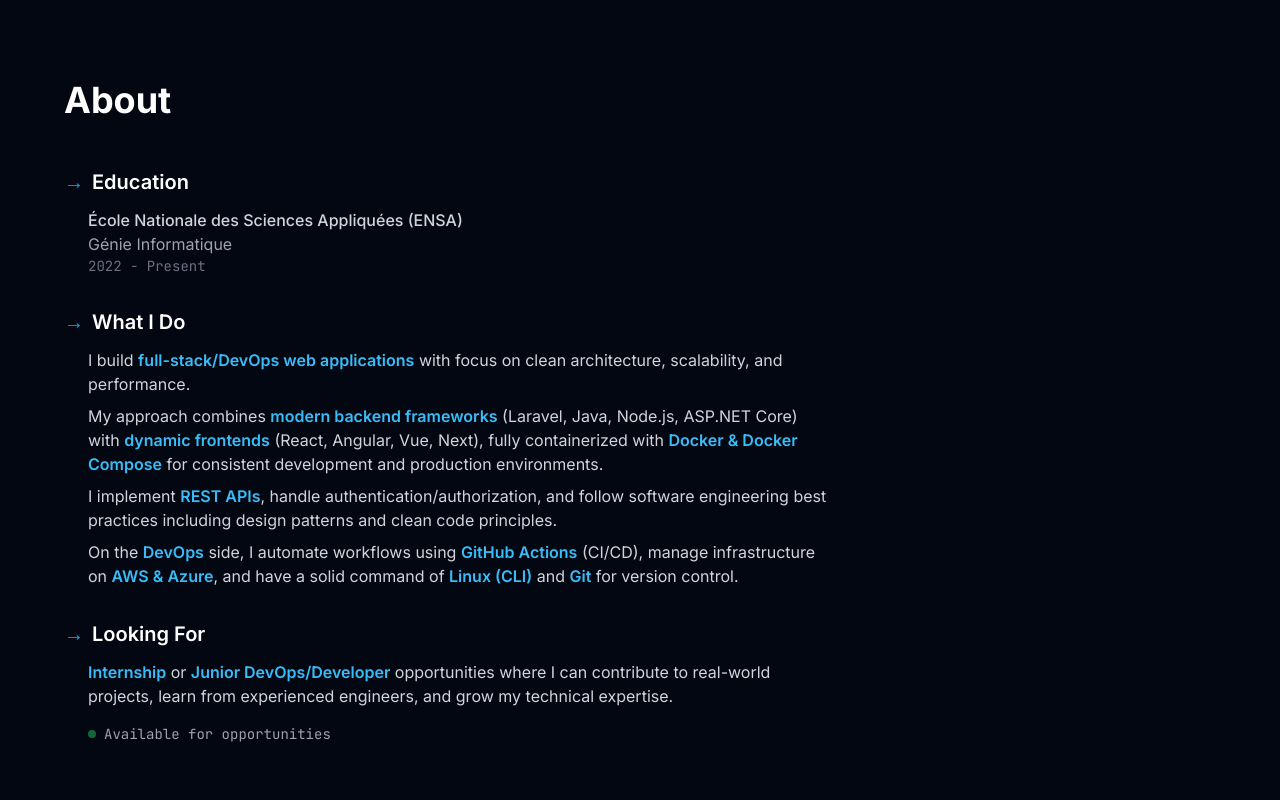
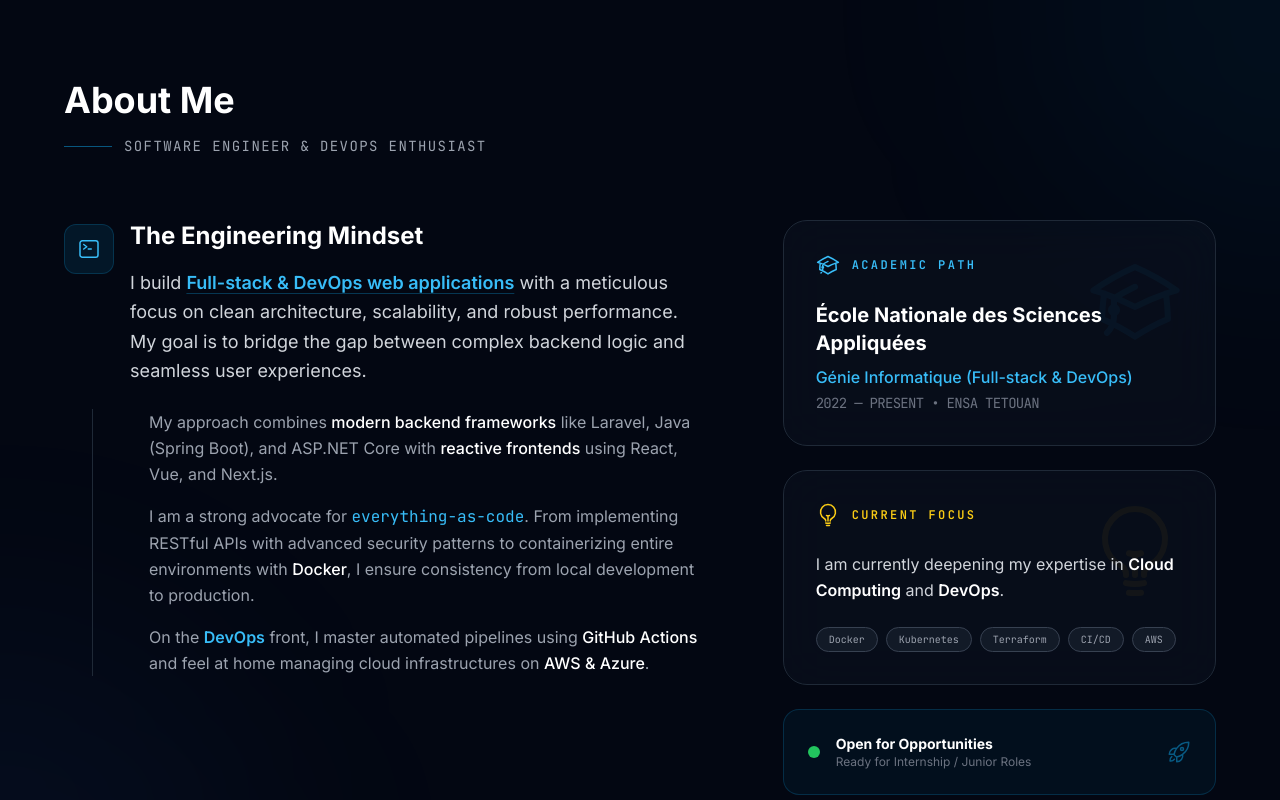
Before and after one commit to Mohammed-aymane-saber/portfolio, a React (Vite) app: page / in a window 1280 px wide. Shown: the part 800-1600 px from the top of the page. Built offline with nearby package versions, Linux system fonts and the light colour scheme.

Commit message:
feat: create About section component detailing personal narrative, academic path, and current focus.

```diff
--- a/src/components/About.jsx
+++ b/src/components/About.jsx
@@ -1,4 +1,5 @@
 import { motion } from 'framer-motion';
+import { HiOutlineAcademicCap, HiOutlineLightBulb, HiOutlineRocketLaunch, HiOutlineCommandLine } from 'react-icons/hi2';
 
 const About = () => {
     const containerVariants = {
@@ -6,80 +7,160 @@ const About = () => {
         visible: {
             opacity: 1,
             transition: {
-                staggerChildren: 0.2
+                staggerChildren: 0.15
             }
         }
     };
 
     const itemVariants = {
-        hidden: { opacity: 0, y: 20 },
-        visible: { opacity: 1, y: 0 }
+        hidden: { opacity: 0, y: 30 },
+        visible: {
+            opacity: 1,
+            y: 0,
+            transition: { duration: 0.6, ease: "easeOut" }
+        }
+    };
+
+    const cardVariants = {
+        initial: { scale: 0.95, opacity: 0 },
+        animate: {
+            scale: 1,
+            opacity: 1,
+            transition: { duration: 0.5 }
+        },
+        hover: {
+            y: -5,
+            transition: { duration: 0.3 }
+        }
     };
 
     return (
-        <section id="about" className="section bg-gray-950">
-            <div className="container">
-                <motion.h2
-                    initial={{ opacity: 0, y: 20 }}
-                    whileInView={{ opacity: 1, y: 0 }}
+        <section id="about" className="section bg-gray-950 relative overflow-hidden">
+            {/* Background Decoration */}
+            <div className="absolute top-0 right-0 -translate-y-1/2 translate-x-1/2 w-[500px] h-[500px] bg-primary-500/5 rounded-full blur-[120px] pointer-events-none" />
+            <div className="absolute bottom-0 left-0 translate-y-1/2 -translate-x-1/2 w-[500px] h-[500px] bg-blue-500/5 rounded-full blur-[120px] pointer-events-none" />
+
+            <div className="container relative z-10">
+                <motion.div
+                    initial={{ opacity: 0, x: -20 }}
+                    whileInView={{ opacity: 1, x: 0 }}
                     viewport={{ once: true }}
-                    className="section-title"
+                    className="mb-16"
                 >
-                    About
-                </motion.h2>
+                    <h2 className="section-title mb-4">About Me</h2>
+                    <div className="flex items-center gap-3">
+                        <div className="h-px w-12 bg-primary-500/50" />
+                        <p className="text-gray-400 font-mono text-sm uppercase tracking-widest">
+                            Software Engineer & DevOps Enthusiast
+                        </p>
+                    </div>
+                </motion.div>
 
                 <motion.div
                     variants={containerVariants}
                     initial="hidden"
                     whileInView="visible"
-                    viewport={{ once: true }}
-                    className="max-w-3xl"
+                    viewport={{ once: true, margin: "-100px" }}
+                    className="grid lg:grid-cols-12 gap-12 lg:gap-20"
                 >
-                    <motion.div variants={itemVariants} className="mb-8">
-                        <h3 className="text-xl font-semibold text-white mb-3 flex items-center gap-2">
-                            <span className="text-primary-500">→</span> Education
-                        </h3>
-                        <div className="pl-6">
-                            <p className="text-gray-300 font-medium">École Nationale des Sciences Appliquées (ENSA)</p>
-                            <p className="text-gray-400">Génie Informatique</p>
-                            <p className="text-gray-500 text-sm font-mono">2022 - Present</p>
+                    {/* Narrative Column */}
+                    <div className="lg:col-span-12 xl:col-span-7 space-y-8">
+                        <motion.div variants={itemVariants} className="space-y-6">
+                            <div className="flex items-start gap-4">
+                                <div className="p-3 bg-primary-500/10 rounded-xl border border-primary-500/20 text-primary-400 shrink-0 mt-1">
+                                    <HiOutlineCommandLine className="text-2xl" />
+                                </div>
+                                <div className="space-y-4">
+                                    <h3 className="text-2xl font-bold text-white">The Engineering Mindset</h3>
+                                    <p className="text-gray-300 leading-relaxed text-lg">
+                                        I build <span className="text-primary-400 font-semibold underline decoration-primary-500/30 underline-offset-4">Full-stack & DevOps web applications</span> with a meticulous focus on clean architecture, scalability, and robust performance. My goal is to bridge the gap between complex backend logic and seamless user experiences.
+                                    </p>
+                                </div>
+                            </div>
+
+                            <div className="pl-14 space-y-4 text-gray-400 leading-relaxed border-l border-gray-800 ml-7">
+                                <p>
+                                    My approach combines <span className="text-white font-medium">modern backend frameworks</span> like Laravel, Java (Spring Boot), and ASP.NET Core with <span className="text-white font-medium">reactive frontends</span> using React, Vue, and Next.js.
+                                </p>
+                                <p>
+                                    I am a strong advocate for <span className="text-primary-400 font-mono">everything-as-code</span>. From implementing RESTful APIs with advanced security patterns to containerizing entire environments with <span className="text-white font-medium">Docker</span>, I ensure consistency from local development to production.
+                                </p>
+                                <p>
+                                    On the <span className="text-primary-400 font-semibold">DevOps</span> front, I master automated pipelines using <span className="text-white font-medium">GitHub Actions</span> and feel at home managing cloud infrastructures on <span className="text-white font-medium">AWS & Azure</span>.
+                                </p>
+                            </div>
+                        </motion.div>
+                    </div>
+
+                    {/* Quick Stats/Cards Column */}
+                    <div className="lg:col-span-12 xl:col-span-5 space-y-6">
+                        {/* Education Card */}
+                        <motion.div
+                            variants={cardVariants}
+                            whileHover="hover"
+                            className="bg-gray-900/40 backdrop-blur-xl border border-gray-800 p-8 rounded-3xl relative overflow-hidden group"
+                        >
+                            <div className="absolute top-0 right-0 p-8 opacity-5 group-hover:opacity-10 transition-opacity">
+                                <HiOutlineAcademicCap className="text-8xl text-primary-500" />
+                            </div>
+
+                            <div className="relative z-10">
+                                <div className="flex items-center gap-3 text-primary-400 mb-6">
+                                    <HiOutlineAcademicCap className="text-2xl" />
+                                    <span className="text-xs font-mono font-bold uppercase tracking-[0.2em]">Academic Path</span>
+                                </div>
+                                <h4 className="text-xl font-bold text-white mb-2">École Nationale des Sciences Appliquées</h4>
+                                <p className="text-primary-400 font-medium mb-1">Génie Informatique (Full-stack & DevOps)</p>
+                                <p className="text-gray-500 text-sm font-mono tracking-tighter">2022 — PRESENT • ENSA TETOUAN</p>
                             </div>
                         </motion.div>
 
-                    <motion.div variants={itemVariants} className="mb-8">
-                        <h3 className="text-xl font-semibold text-white mb-3 flex items-center gap-2">
-                            <span className="text-primary-500">→</span> What I Do
-                        </h3>
-                        <div className="pl-6 space-y-2">
-                            <p className="text-gray-300">
-                                I build <span className="text-primary-400 font-semibold">full-stack/DevOps web applications</span> with focus on clean architecture, scalability, and performance.
+                        {/* Current Focus Card */}
+                        <motion.div
+                            variants={cardVariants}
+                            whileHover="hover"
+                            className="bg-gray-900/40 backdrop-blur-xl border border-gray-800 p-8 rounded-3xl relative overflow-hidden group"
+                        >
+                            <div className="absolute top-0 right-0 p-8 opacity-5 group-hover:opacity-10 transition-opacity">
+                                <HiOutlineLightBulb className="text-8xl text-yellow-500" />
+                            </div>
+
+                            <div className="relative z-10">
+                                <div className="flex items-center gap-3 text-yellow-400 mb-6">
+                                    <HiOutlineLightBulb className="text-2xl" />
+                                    <span className="text-xs font-mono font-bold uppercase tracking-[0.2em]">Current Focus</span>
+                                </div>
+                                <p className="text-gray-300 leading-relaxed mb-6">
+                                    I am currently deepening my expertise in <span className="text-white font-semibold">Cloud Computing</span> and <span className="text-white font-semibold">DevOps</span>.
                                 </p>
-                            <p className="text-gray-300">
-                                My approach combines <span className="text-primary-400 font-semibold">modern backend frameworks</span> (Laravel, Java, Node.js, ASP.NET Core) with <span className="text-primary-400 font-semibold">dynamic frontends</span> (React, Angular, Vue, Next), fully containerized with <span className="text-primary-400 font-semibold">Docker & Docker Compose</span> for consistent development and production environments.
-                            </p>
-                            <p className="text-gray-300">
-                                I implement <span className="text-primary-400 font-semibold">REST APIs</span>, handle authentication/authorization, and follow software engineering best practices including design patterns and clean code principles.
-                            </p>
-                            <p className="text-gray-300">
-                                On the <span className="text-primary-400 font-semibold">DevOps</span> side, I automate workflows using <span className="text-primary-400 font-semibold">GitHub Actions</span> (CI/CD), manage infrastructure on <span className="text-primary-400 font-semibold">AWS & Azure</span>, and have a solid command of <span className="text-primary-400 font-semibold">Linux (CLI)</span> and <span className="text-primary-400 font-semibold">Git</span> for version control.
-                            </p>
+                                <div className="flex flex-wrap gap-2">
+                                    {['Docker', 'Kubernetes', 'Terraform', 'CI/CD', 'AWS'].map(tag => (
+                                        <span key={tag} className="px-3 py-1 bg-gray-800/50 rounded-full text-[10px] font-mono text-gray-400 border border-gray-700">
+                                            {tag}
+                                        </span>
+                                    ))}
+                                </div>
                             </div>
                         </motion.div>
 
-                    <motion.div variants={itemVariants}>
-                        <h3 className="text-xl font-semibold text-white mb-3 flex items-center gap-2">
-                            <span className="text-primary-500">→</span> Looking For
-                        </h3>
-                        <div className="pl-6">
-                            <p className="text-gray-300">
-                                <span className="text-primary-400 font-semibold">Internship</span> or <span className="text-primary-400 font-semibold">Junior DevOps/Developer</span> opportunities where I can contribute to real-world projects, learn from experienced engineers, and grow my technical expertise.
-                            </p>
-                            <div className="mt-4 inline-flex items-center gap-2 text-sm text-gray-400 font-mono">
-                                <span className="w-2 h-2 bg-green-500 rounded-full animate-pulse"></span>
-                                Available for opportunities
+                        {/* Availability Bar */}
+                        <motion.div
+                            variants={cardVariants}
+                            className="bg-primary-500/5 border border-primary-500/20 p-6 rounded-2xl flex items-center justify-between group"
+                        >
+                            <div className="flex items-center gap-4">
+                                <div className="relative">
+                                    <div className="w-3 h-3 bg-green-500 rounded-full"></div>
+                                    <div className="absolute inset-0 w-3 h-3 bg-green-500 rounded-full animate-ping opacity-75"></div>
+                                </div>
+                                <div>
+                                    <p className="text-white font-bold text-sm">Open for Opportunities</p>
+                                    <p className="text-gray-500 text-xs">Ready for Internship / Junior Roles</p>
                                 </div>
                             </div>
+                            <HiOutlineRocketLaunch className="text-2xl text-primary-500/50 group-hover:translate-x-1 group-hover:-translate-y-1 transition-transform" />
                         </motion.div>
+                    </div>
                 </motion.div>
             </div>
         </section>
```
Lines whose indentation alone changed are shown as unchanged.
